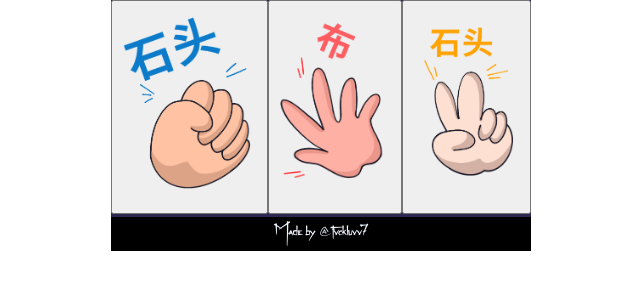
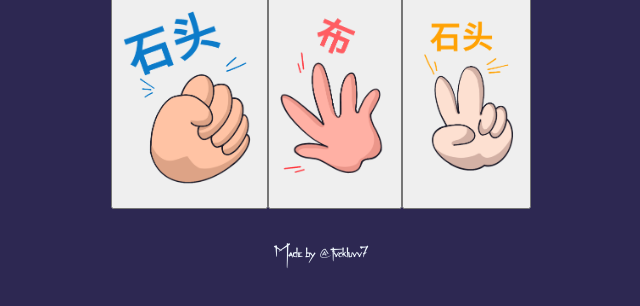
Before and after one commit to fvckluvv7/RockpaperScissors, a plain HTML site: page index.html in a window 1280 px wide. Shown: the part 494-800 px from the top of the page, without its empty margins (319-959 px from the left). Drawn offline with Linux system fonts and the light colour scheme.

Commit message:
style.css

```diff
--- a/style.css
+++ b/style.css
@@ -12,6 +12,10 @@
     font-family: monospace;
 }
 
+body{
+    background: #2d2852;
+
+}
 
 
 
@@ -20,7 +24,6 @@
     margin: 0 auto;
     height: 100vh;
     max-height: 745px;
-    background: #2d2852;
     display: flex;
     flex-direction: column;
     justify-content: space-between;
@@ -79,8 +82,9 @@ button:hover{
     font-size: 15px;
     font-weight: 300;
     color: aliceblue;
-    background: black;
     font-family: "itachi";
+    margin-top: 30px;
+
 }
 
 
```
